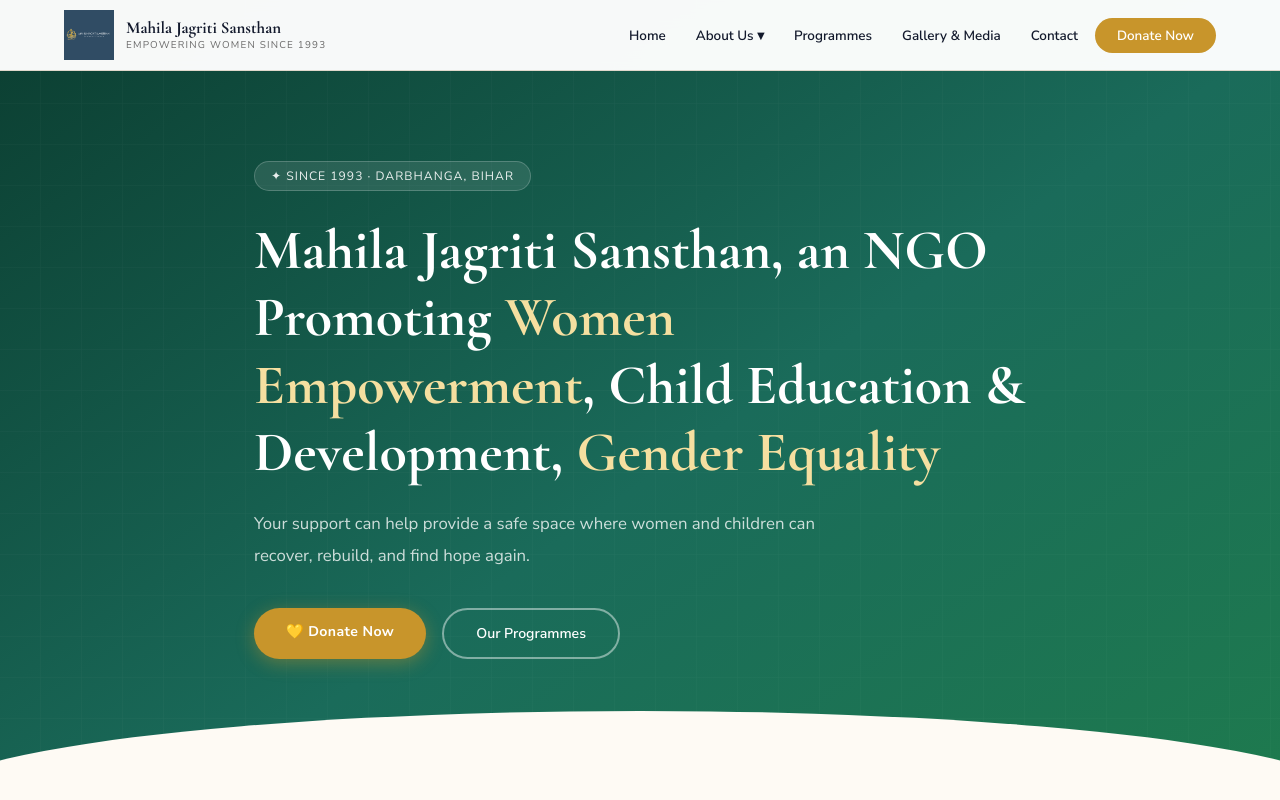
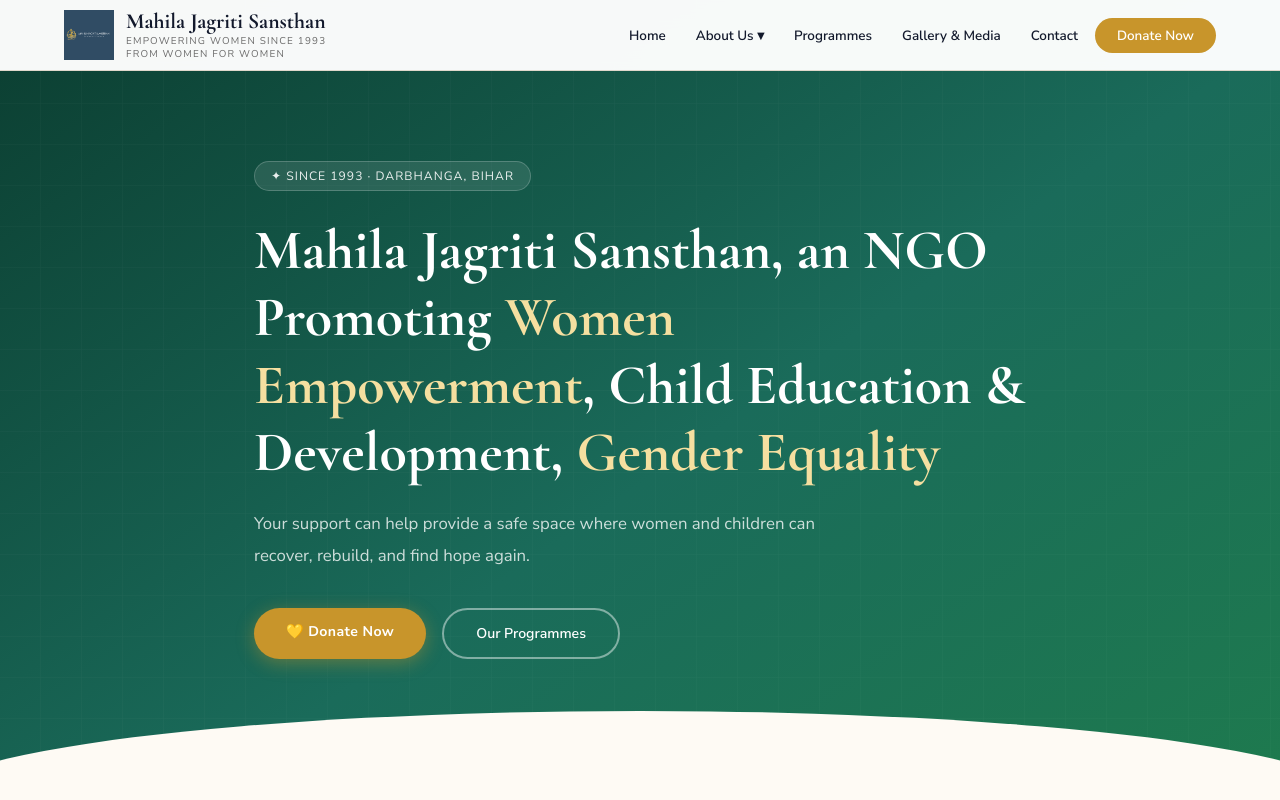
Before and after one commit to akshrivastava363-sketch/mahila-jagriti-sansthan, a plain HTML site: page index.html in a window 1280 px wide. Shown: the top 800 px of the page. Drawn offline with nearby package versions, Linux system fonts and the light colour scheme.

Commit message:
Update index.html

```diff
--- a/index.html
+++ b/index.html
@@ -36,7 +36,7 @@
     .nav-inner{max-width:1200px;margin:0 auto;display:flex;align-items:center;justify-content:space-between;padding:0 24px;height:70px;}
     .nav-logo{display:flex;align-items:center;gap:12px;cursor:pointer;}
     .logo-circle{width:44px;height:44px;background:linear-gradient(135deg,var(--primary),var(--primary-dark));border-radius:50%;display:flex;align-items:center;justify-content:center;color:white;font-family:'Cormorant Garamond',serif;font-size:1rem;font-weight:700;flex-shrink:0;letter-spacing:-0.5px;}
-    .logo-text{font-family:'Cormorant Garamond',serif;font-size:1.05rem;font-weight:700;color:var(--dark);line-height:1.2;}
+    .logo-text{font-family:'Cormorant Garamond',serif;font-size:1.35rem;font-weight:700;color:var(--dark);line-height:1.2;}
     .logo-text span{display:block;font-size:0.62rem;color:var(--muted);font-family:'Nunito Sans',sans-serif;font-weight:400;letter-spacing:1.2px;text-transform:uppercase;margin-top:1px;}
     .nav-menu{display:flex;align-items:center;gap:4px;list-style:none;}
     .nav-menu>li{position:relative;}
@@ -291,6 +291,7 @@
       <div class="logo-text">
         Mahila Jagriti Sansthan
         <span>Empowering Women Since 1993</span>
+        <span>From Women For Women </span>
       </div>
     </div>
     <ul class="nav-menu">
```
